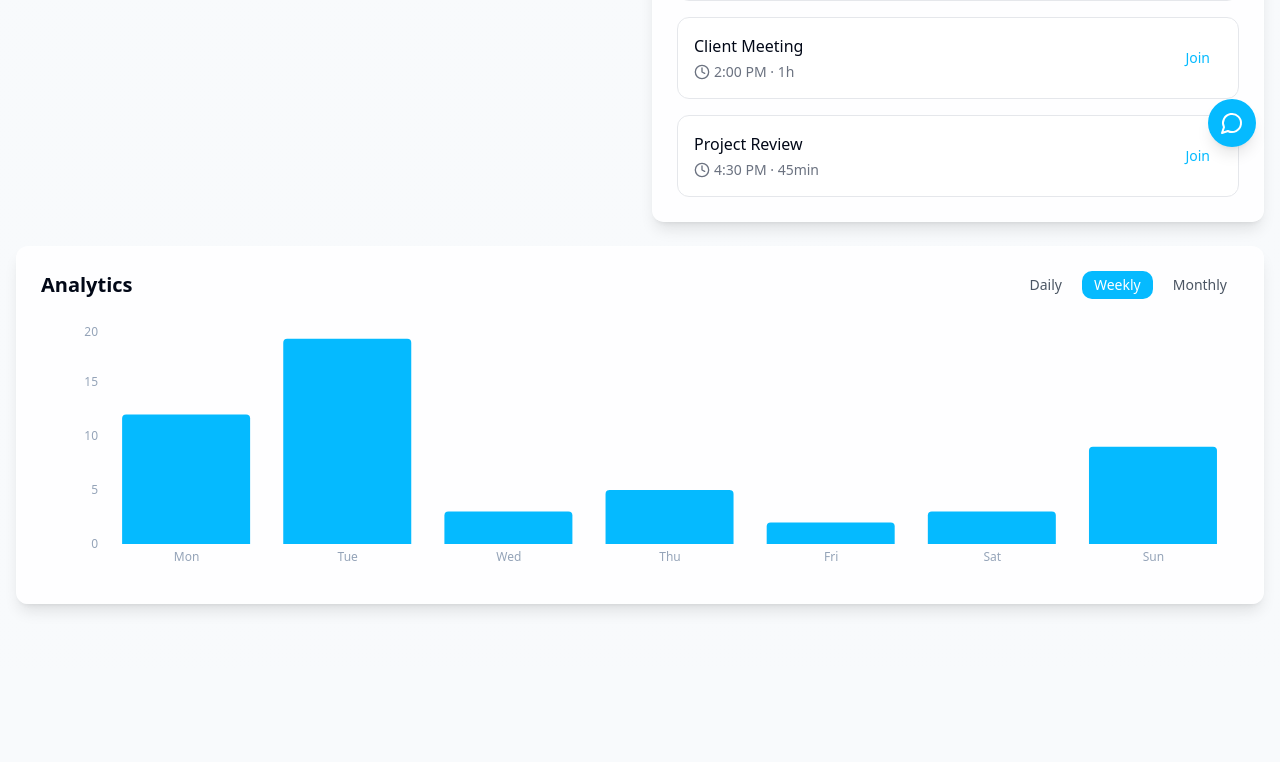
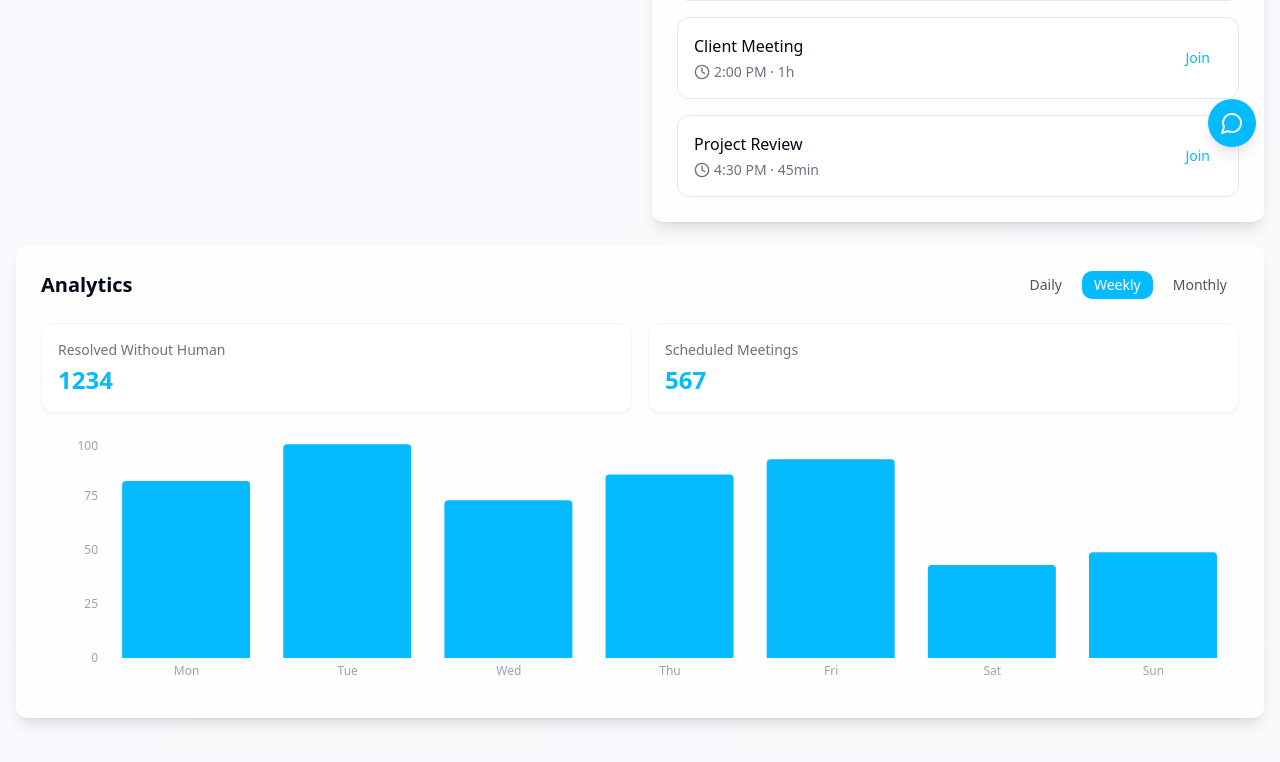
Before and after one commit to cmatan10/insights-toolbox, a React (Vite) app: page / in a window 1280 px wide. Shown: the part 629-1391 px from the top of the page. Before the commit the page ends 1297 px from the top, so only its background shows below. Built offline with nearby package versions, Linux system fonts and the light colour scheme.

Commit message:
Add analytics counters and graph
Implement two counters for chat interactions and scheduled meetings above the analytics graph. Update the graph to display the number of people who interacted with the chat.
[skip gpt_engineer]

```diff
--- a/src/components/Analytics.tsx
+++ b/src/components/Analytics.tsx
@@ -3,33 +3,34 @@ import { BarChart, Bar, XAxis, YAxis, Tooltip, ResponsiveContainer } from "recha
 
 type TimeRange = "daily" | "weekly" | "monthly";
 
+// Mock data for chat interactions
 const generateMockData = (range: TimeRange) => {
   switch (range) {
     case "daily":
       return [
-        { name: "00:00", value: 4 },
-        { name: "04:00", value: 3 },
-        { name: "08:00", value: 7 },
-        { name: "12:00", value: 12 },
-        { name: "16:00", value: 9 },
-        { name: "20:00", value: 6 },
+        { name: "00:00", interactions: 14 },
+        { name: "04:00", interactions: 23 },
+        { name: "08:00", interactions: 47 },
+        { name: "12:00", interactions: 52 },
+        { name: "16:00", interactions: 39 },
+        { name: "20:00", interactions: 26 },
       ];
     case "weekly":
       return [
-        { name: "Mon", value: 12 },
-        { name: "Tue", value: 19 },
-        { name: "Wed", value: 3 },
-        { name: "Thu", value: 5 },
-        { name: "Fri", value: 2 },
-        { name: "Sat", value: 3 },
-        { name: "Sun", value: 9 },
+        { name: "Mon", interactions: 82 },
+        { name: "Tue", interactions: 99 },
+        { name: "Wed", interactions: 73 },
+        { name: "Thu", interactions: 85 },
+        { name: "Fri", interactions: 92 },
+        { name: "Sat", interactions: 43 },
+        { name: "Sun", interactions: 49 },
       ];
     case "monthly":
       return [
-        { name: "Week 1", value: 45 },
-        { name: "Week 2", value: 52 },
-        { name: "Week 3", value: 49 },
-        { name: "Week 4", value: 63 },
+        { name: "Week 1", interactions: 345 },
+        { name: "Week 2", interactions: 452 },
+        { name: "Week 3", interactions: 449 },
+        { name: "Week 4", interactions: 563 },
       ];
   }
 };
@@ -37,6 +38,10 @@ const generateMockData = (range: TimeRange) => {
 const Analytics = () => {
   const [timeRange, setTimeRange] = useState<TimeRange>("weekly");
   const data = generateMockData(timeRange);
+
+  // Mock data for counters
+  const resolvedWithoutHuman = 1234;
+  const scheduledMeetings = 567;
 
   return (
     <div className="glass-card rounded-lg p-6 animate-fadeIn">
@@ -58,6 +63,20 @@ const Analytics = () => {
           ))}
         </div>
       </div>
+
+      {/* Counters Row */}
+      <div className="grid grid-cols-2 gap-4 mb-6">
+        <div className="p-4 rounded-lg bg-white border border-gray-100 shadow-sm">
+          <div className="text-sm text-gray-500 mb-1">Resolved Without Human</div>
+          <div className="text-2xl font-semibold text-[#05baff]">{resolvedWithoutHuman}</div>
+        </div>
+        <div className="p-4 rounded-lg bg-white border border-gray-100 shadow-sm">
+          <div className="text-sm text-gray-500 mb-1">Scheduled Meetings</div>
+          <div className="text-2xl font-semibold text-[#05baff]">{scheduledMeetings}</div>
+        </div>
+      </div>
+
+      {/* Chart */}
       <div className="h-64">
         <ResponsiveContainer width="100%" height="100%">
           <BarChart data={data}>
@@ -84,7 +103,7 @@ const Analytics = () => {
               }}
             />
             <Bar
-              dataKey="value"
+              dataKey="interactions"
               fill="#05baff"
               radius={[4, 4, 0, 0]}
             />
```
